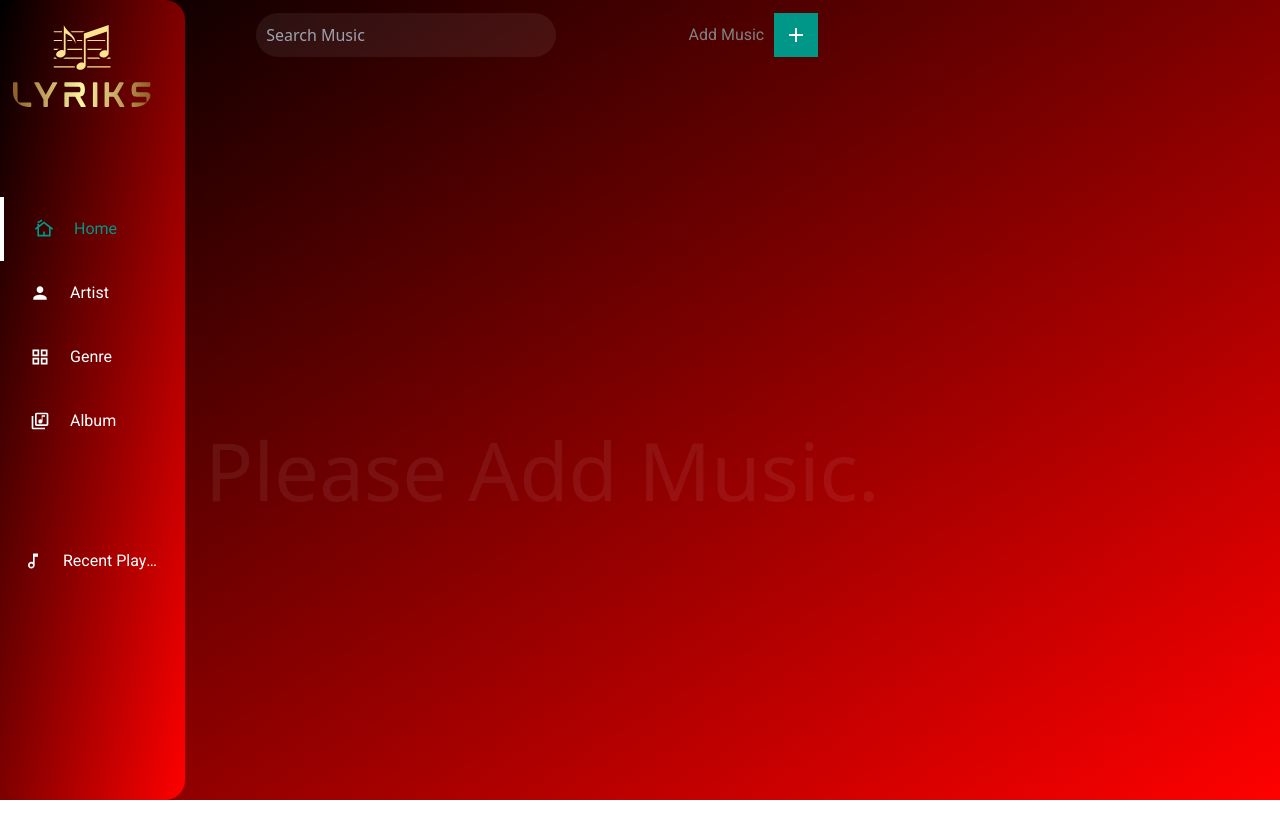
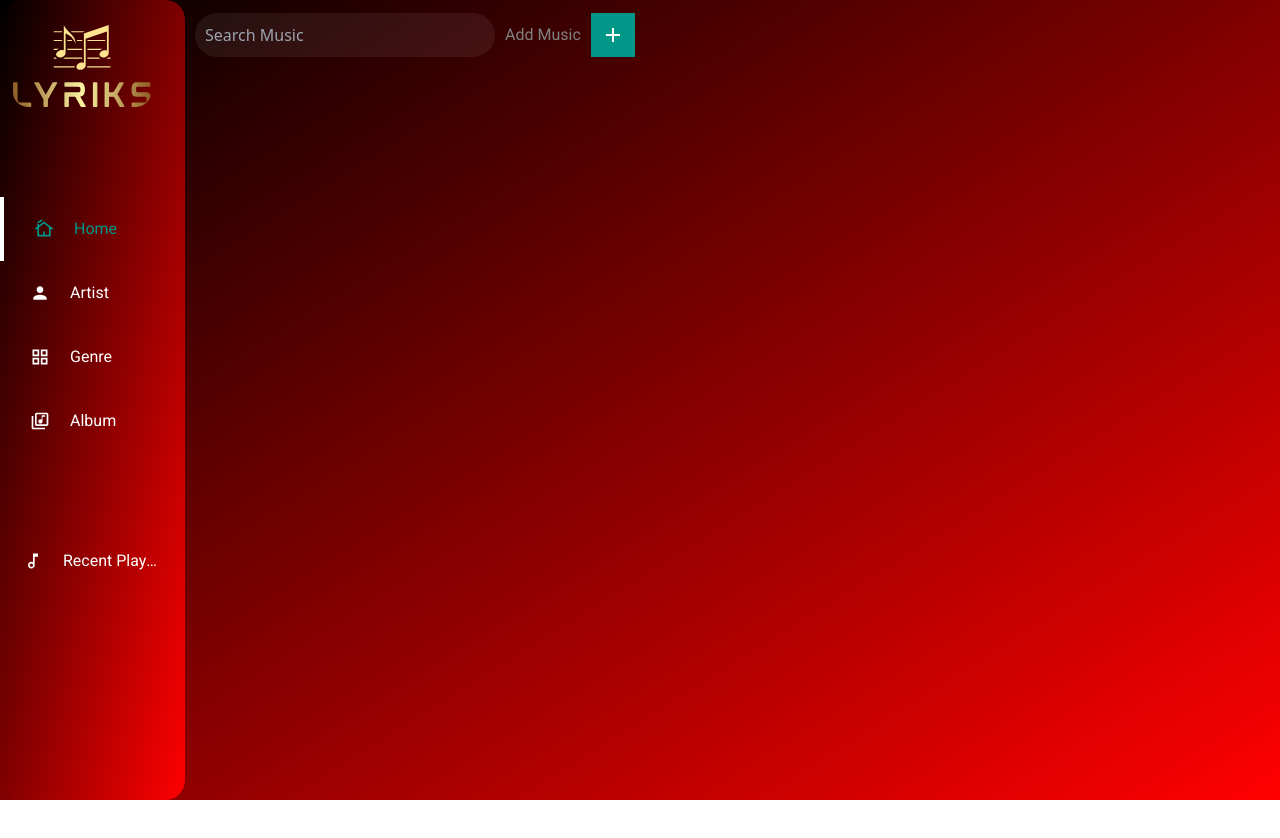
Before and after one commit to Abrham2119/MusicApp, a React (Vite) app: page / in a window 1280 px wide. Shown: the top 838 px of the page. Built offline with nearby package versions, Linux system fonts and the light colour scheme; no server answers; a web font is replaced by a local one.

Commit message:
remove the heading title

```diff
--- a/src/homePage/Home.tsx
+++ b/src/homePage/Home.tsx
@@ -78,7 +78,7 @@ export const CustomHome = () => {
 const Header = () => {
   return (
     <HeaderContainer>
-      <h1 style={{ fontSize: '500%', color: theme.colors.lightWhite }}>Please Add Music.</h1>
+      <h5 style={{ fontSize: '400%', color: theme.colors.lightWhite }}></h5>
     </HeaderContainer>
   );
 };
```
